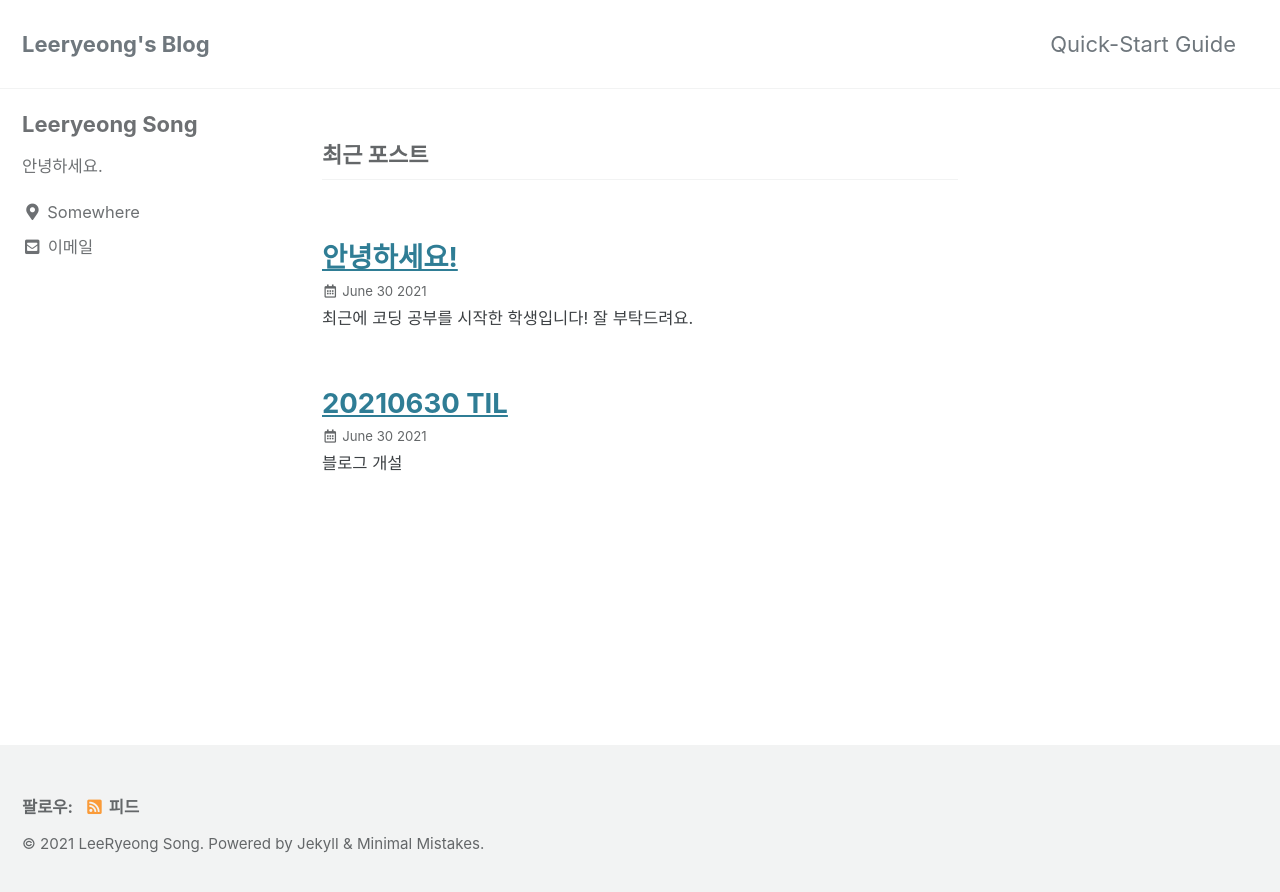
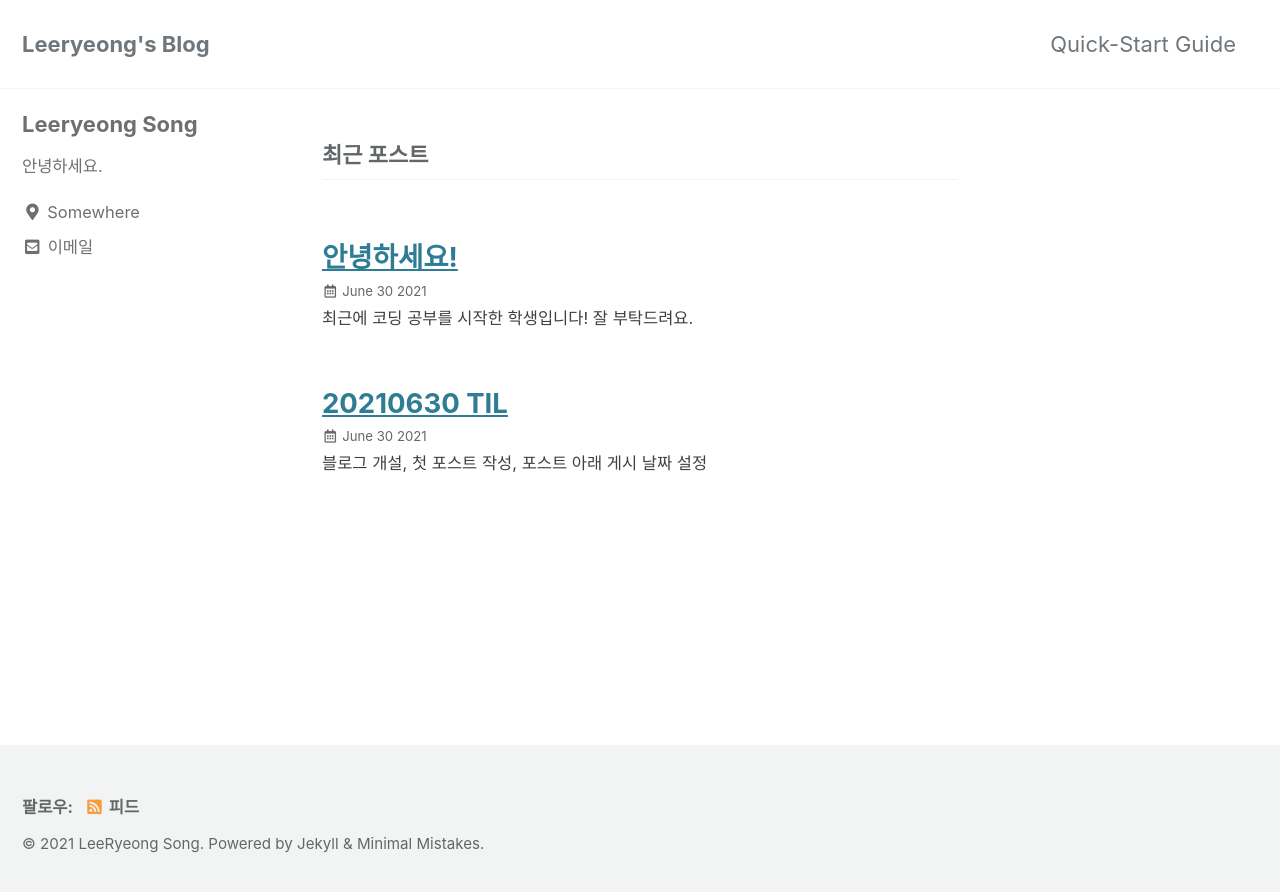
Before and after one commit to leeryeongsong/leeryeongsong.github.io, a Jekyll site: the page built from index.html, in a window 1280 px wide. Shown: the top 892 px of the page. Built offline with Jekyll 4.4.1, drawn with Linux system fonts in a browser that asks for light colours; cached includes are drawn as plain includes; the list of posts is cut into pages by our own code.

Commit message:
Update 2021-06-30-20210630 TIL.md

```diff
--- a/_posts/2021-06-30-20210630 TIL.md
+++ b/_posts/2021-06-30-20210630 TIL.md
@@ -1,6 +1,6 @@
 ---
 title:  "20210630 TIL"
-excerpt: "블로그 개설"
+excerpt: "블로그 개설, 첫 포스트 작성, 포스트 아래 게시 날짜 설정"
 
 categories:
   - TIL
@@ -10,7 +10,6 @@ tags:
 ---
 
 Github로 블로그를 개설했습니다!
-
 사용한 테마는 Minimal Mistakes Jekyll theme입니다.
 처음에는 테마를 fork하는 방식을 사용했는데, 커밋해도 Github 잔디에는 반영이 안 되더라구요!
 그래서 다시...테마를 다운로드했다가 업로드하는 방식을 사용했습니다.
@@ -19,6 +18,8 @@ Github로 블로그를 개설했습니다!
 그런데 포스트 제목 아래에 게시 날짜가 아니라 "1분 소요" 이런 식으로 뜨더군요.
 검색해보니 게시 날짜가 보이게 설정하는 방법을 소개한 글이 있어서 그대로 따라했습니다.
 (해당 정보 글: <https://devinlife.com/howto%20github%20pages/github-pages-settings/>)
+
+링크 주소를 직접 표시하려면 <주소>방식으로 쓰면 된다는 걸 배웠습니다.
 
 Github 블로그를 사용하려고
 Ruby도 다운 받고,
```
